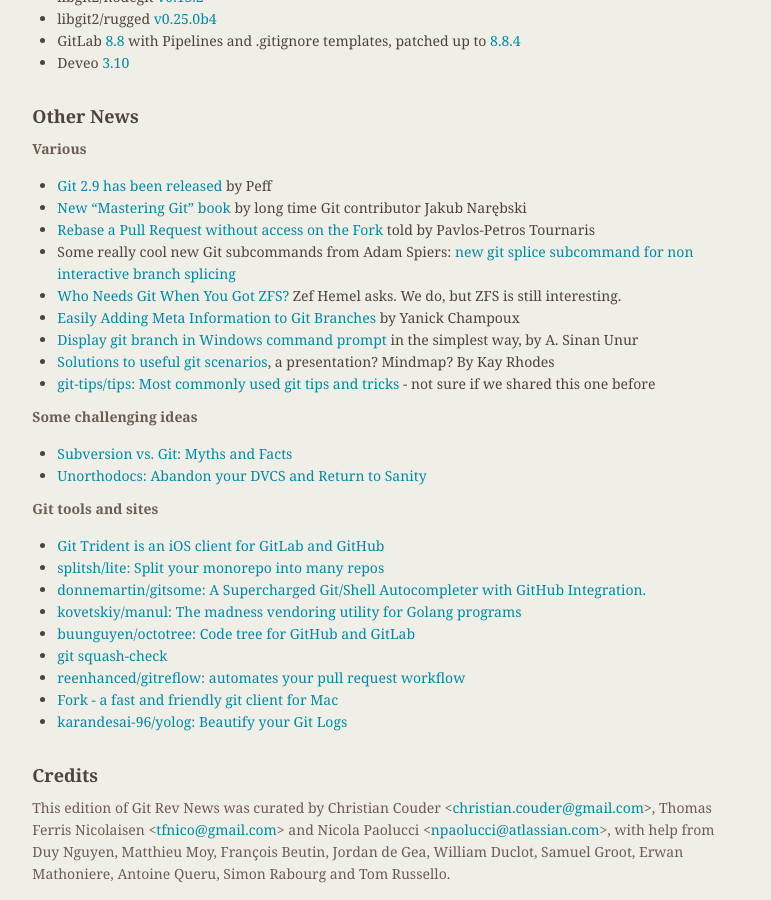
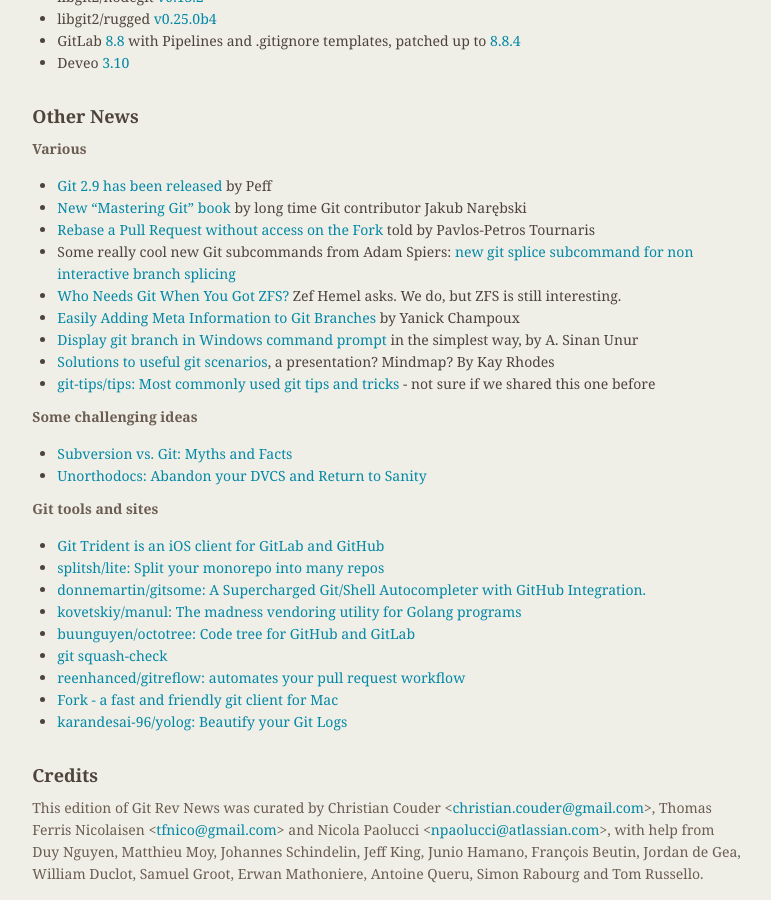
Before and after one commit to git/git.github.io, a Jekyll site: the page built from rev_news/drafts/edition-16.md, in a window 1280 px wide and 900 px high, scrolled down 4046 px. Shown: the whole window, without its empty margins (339-1110 px from the left). Built offline with Jekyll 4.4.1, drawn with Linux system fonts in a browser that asks for light colours.

Commit message:
rn-16: add Dscho, Peff and Gitster among helpers

```diff
--- a/rev_news/drafts/edition-16.md
+++ b/rev_news/drafts/edition-16.md
@@ -299,6 +299,5 @@
 
 This edition of Git Rev News was curated by Christian Couder &lt;<christian.couder@gmail.com>&gt;,
 Thomas Ferris Nicolaisen &lt;<tfnico@gmail.com>&gt; and Nicola Paolucci &lt;<npaolucci@atlassian.com>&gt;,
-with help from Duy Nguyen, Matthieu Moy, François Beutin, Jordan de
-Gea, William Duclot, Samuel Groot, Erwan Mathoniere, Antoine Queru,
-Simon Rabourg and Tom Russello.
+with help from Duy Nguyen, Matthieu Moy, Johannes Schindelin, Jeff King, Junio Hamano, François Beutin,
+Jordan de Gea, William Duclot, Samuel Groot, Erwan Mathoniere, Antoine Queru, Simon Rabourg and Tom Russello.
```
